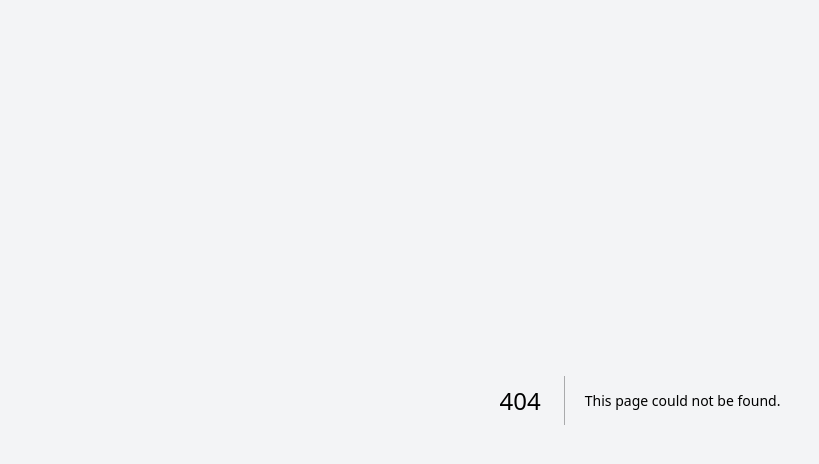
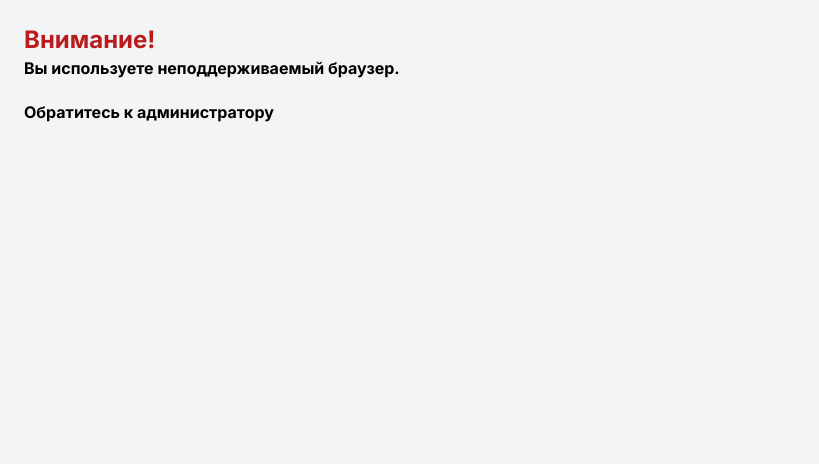
Before and after one commit to abugrin/api360test, a Next.js app: page /browser in a window 1280 px wide. Before the commit this address had no page. Shown: the top 464 px of the page, without its empty margins (0-819 px from the left). Built offline with nearby package versions, Linux system fonts and the light colour scheme.

Commit message:
Browser page

```diff
--- /dev/null
+++ b/app/browser/page.tsx
@@ -0,0 +1,24 @@
+
+
+import {Col, Container, Row } from "react-bootstrap";
+import React from 'react';
+
+
+
+const Page = () => {
+
+  return (
+    <Container fluid className="flex-row p-6">
+      <Row className="mb-5 w-full">
+      <Col className="font-bold"><p className="text-red-700 text-2xl">Внимание!</p> Вы используете неподдерживаемый браузер.</Col>
+      </Row>
+      <Row>
+        <Col className="font-bold">Обратитесь к администратору</Col>
+      </Row>
+
+    </Container>
+  );
+};
+
+
+export default Page;
```
